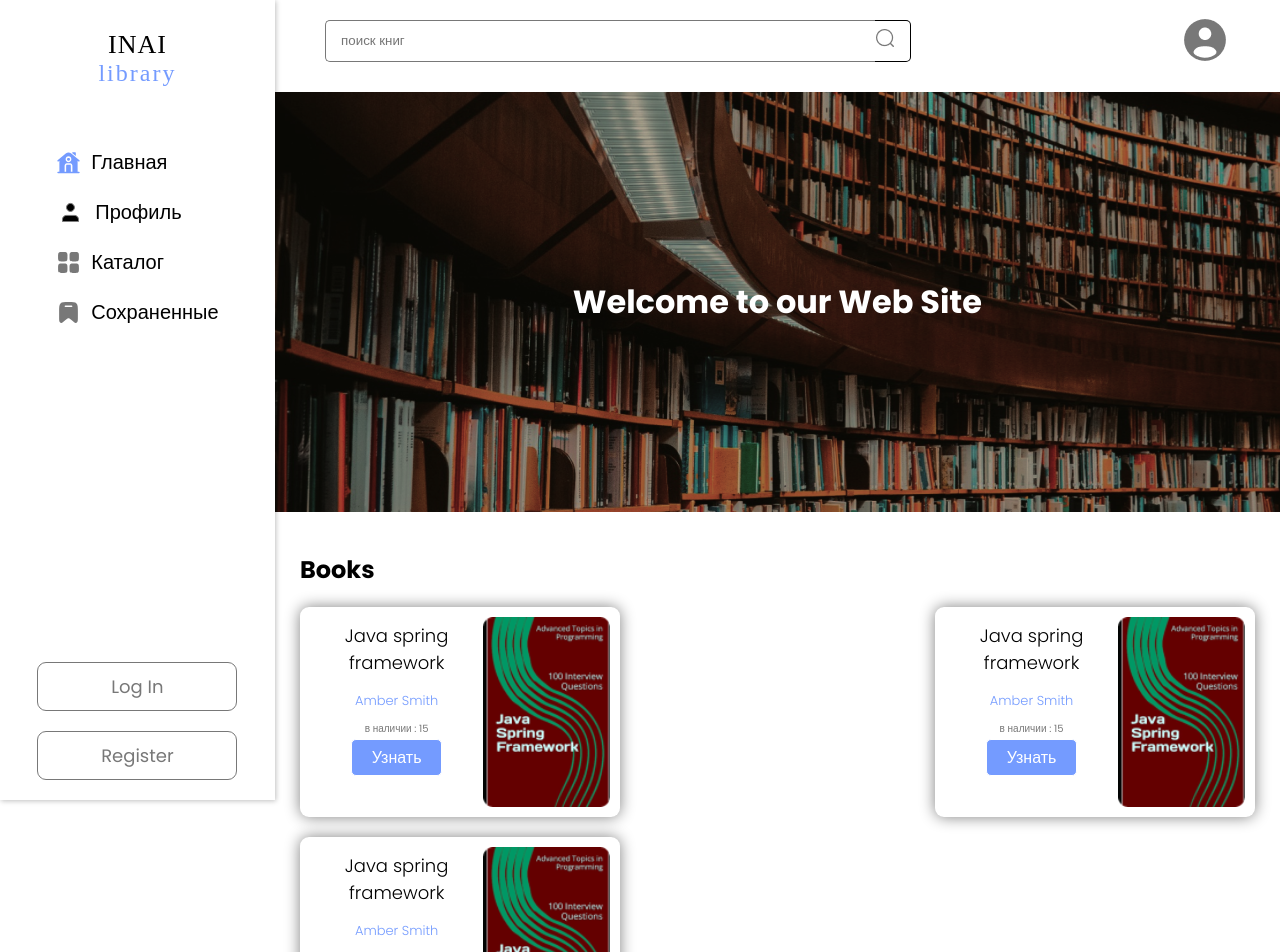
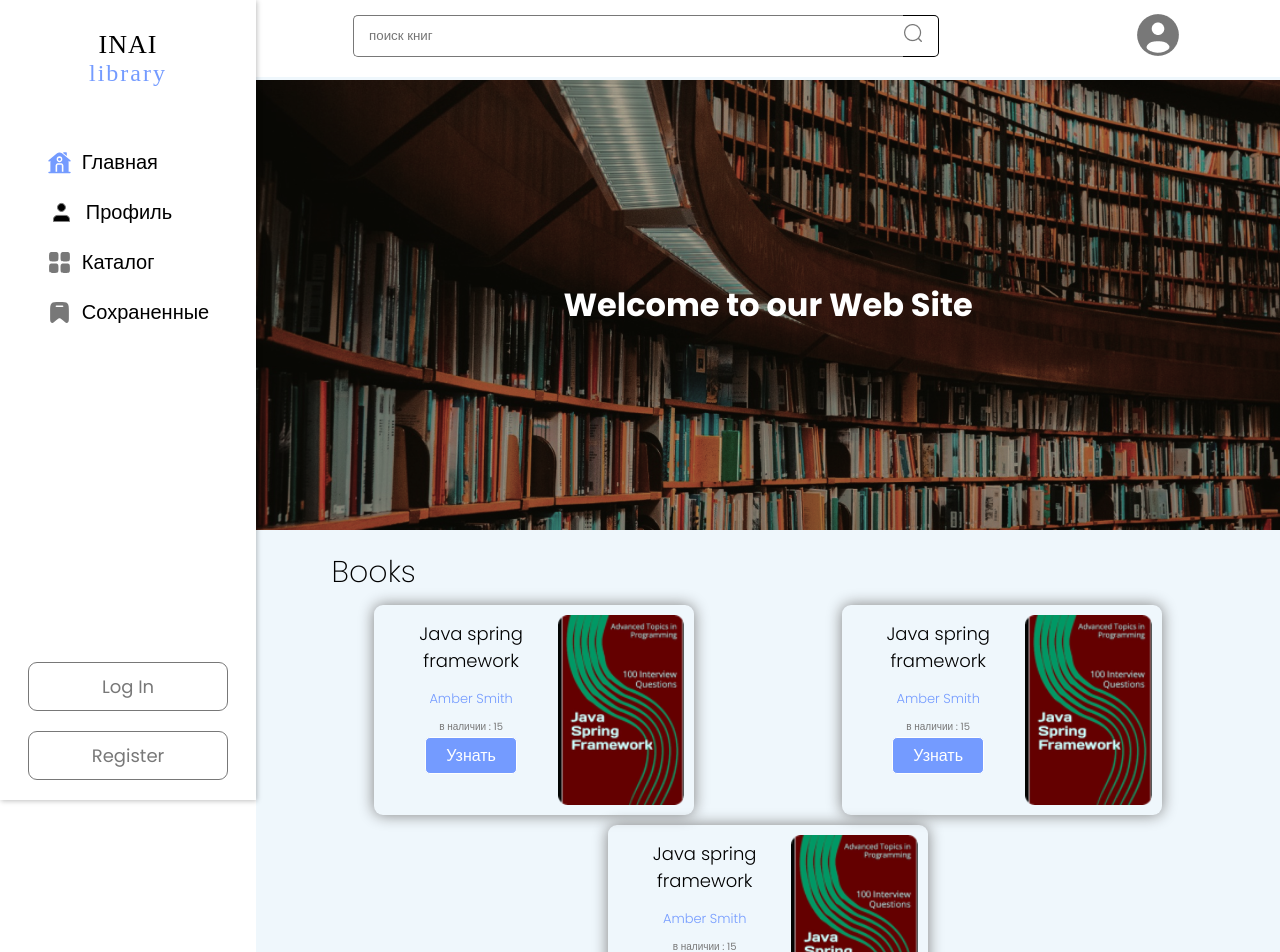
Before and after one commit to EmirlanDogdurbaev/library, a React (Vite) app: page / in a window 1280 px wide. Shown: the top 952 px of the page. Built offline with nearby package versions, Linux system fonts and the light colour scheme; a web font is replaced by a local one.

Commit message:
fixed main construcktor

```diff
--- a/src/App.jsx
+++ b/src/App.jsx
@@ -11,10 +11,12 @@ function App() {
       <Nav />
       <div className="body">
         <SearchBar />
-        <Routes>
-          <Route path="/" element={<Home />} />
-          <Route path="/profile" element={<Profile />} />
-        </Routes>
+        <div className="rightBody">
+          <Routes>
+            <Route path="/" element={<Home />} />
+            <Route path="/profile" element={<Profile />} />
+          </Routes>
+        </div>
       </div>
     </div>
   );
--- a/src/App.scss
+++ b/src/App.scss
@@ -12,13 +12,27 @@
 }
 
 .main {
+  width: 100%;
+  height: 100%;
   display: flex;
+  overflow: hidden !important;
+  justify-content: space-between;
+  position: relative;
 }
-
 
 .body {
   display: flex;
   flex-direction: column;
-  gap: 20px;
+  width: 80%;
+  overflow-y: scroll;
+  margin-left: 20%;
+}
+
+.rightBody{
   width: 100%;
+  padding-top: 80px;
+  padding-bottom: 50px;
+  background-color: #eff7fc;
+  display: flex;
+  flex-direction: column;
 }
--- a/src/components/Nav/Nav.module.scss
+++ b/src/components/Nav/Nav.module.scss
@@ -6,7 +6,7 @@
 }
 
 .Nav {
-  width: 350px;
+  width: 20%;
   height: 100vh;
   background-color: white;
   box-shadow: 1px 1px 5px rgb(0, 0, 0, 25%);
@@ -14,6 +14,8 @@
   flex-direction: column;
   justify-content: space-between;
   align-items: center;
+  z-index: 5;
+  position: fixed;
 
 
   .logo {
--- a/src/components/OneBooksPage/OneBooksPage.jsx
+++ b/src/components/OneBooksPage/OneBooksPage.jsx
@@ -11,7 +11,6 @@ const OneBookPage = () => {
           <Comment />
           <Comment />
           <Comment />
-          <Comment />
         </div>
       </section>
     </div>
--- a/src/components/OneBooksPage/OneBooksPage.module.scss
+++ b/src/components/OneBooksPage/OneBooksPage.module.scss
@@ -1,6 +1,5 @@
 .OneBookPage {
-  background-color: #eff7fc;
-  height: 90vh;
+  height: 100%;
   margin: 0;
   width: 100%;
 
--- a/src/components/SearchBar/SearchBar.module.scss
+++ b/src/components/SearchBar/SearchBar.module.scss
@@ -1,14 +1,14 @@
 .SearchBar {
-  width: 100%;
+  width: 80% ;
   height: auto;
-  padding: 10px 0 0  0;
+  padding: 5px 0px 10px 0px;
+  position: fixed;
+  background-color: white;
 
   div {
     display: flex;
-    justify-content: space-between;
+    justify-content: space-around;
     align-items: center;
-    width: 90%;
-    margin: 0 auto;
 
     span{
      display: flex;
--- a/src/pages/Home/Home.jsx
+++ b/src/pages/Home/Home.jsx
@@ -14,8 +14,6 @@ const Home = () => {
           <BookCard />
           <BookCard />
           <BookCard />
-
-
         </div>
       </section>
     </>
--- a/src/pages/Home/Home.module.scss
+++ b/src/pages/Home/Home.module.scss
@@ -1,7 +1,7 @@
 .Home {
   width: 100%;
   background-image: url(../../assets//images/home.png);
-  height: 420px;
+  height: 450px;
   display: flex;
   justify-content: center;
   align-items: center;
@@ -14,16 +14,21 @@
   width: 95%;
   margin: 0 auto;
   margin-top: 20px;
-  gap: 20px;
-
+  gap: 10px;
   display: flex;
   flex-direction: column;
+  h2{
+    font-size: 30px;
+    font-weight: 200;
+    padding-left:50px ;
+  }
 }
 
 .cont {
   display: flex;
-  gap: 20px;
-  justify-content: space-between;
-  width: 100%;
+  gap: 10px;
+  justify-content: space-around;
+  width: 95%;
   flex-wrap: wrap;
+  margin: auto;
 }
```
